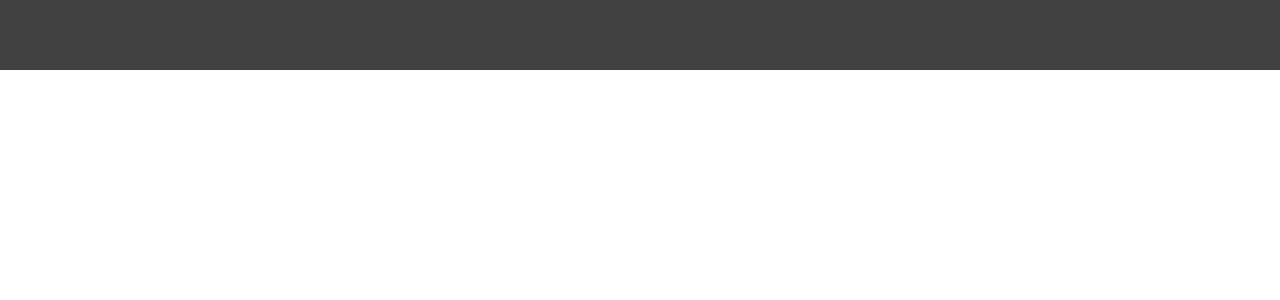
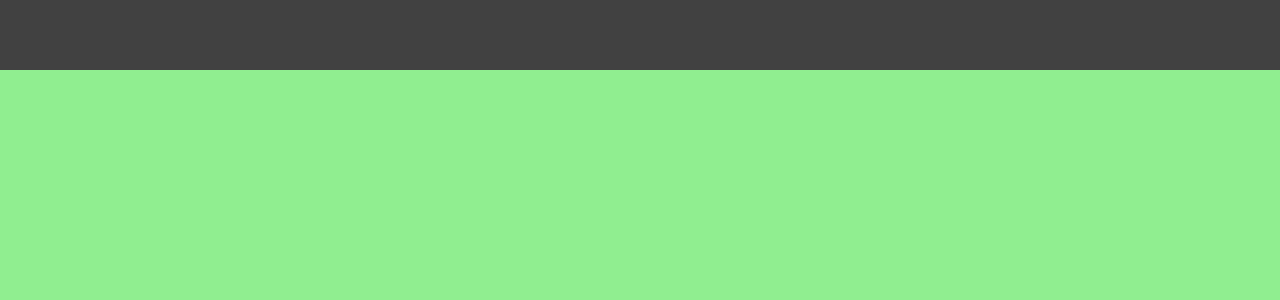
Before and after one commit to KelvinIO/kelvin.io-Portfolio, a React (Create React App) app: page / in a window 1280 px wide. Shown: the top 300 px of the page. Built offline with nearby package versions, Linux system fonts and the light colour scheme.

Commit message:
Added styling to sections and snapscrolling

```diff
--- a/public/index.html
+++ b/public/index.html
@@ -13,6 +13,7 @@
       *{
         font-family: 'Roboto', sans-serif;
         margin: 0;
+        overflow-x: hidden;
       }
    </style>
   </head>
--- a/src/App.jsx
+++ b/src/App.jsx
@@ -3,6 +3,8 @@ import Intro from "./components/intro/Intro";
 import Portfolio from "./components/portfolio/Portfolio";
 import Projects from "./components/projects/Projects";
 import Contact from "./components/contact/Contact";
+
+import "./app.scss"
 
 function App() {
   return (
--- /dev/null
+++ b/src/app.scss
@@ -0,0 +1,20 @@
+.app{
+    height: 100vh;
+
+    .sections{
+        width: 100%;
+        height: calc(100vh - 70px); // to make room for top bar
+        background-color: lightseagreen;
+        position: relative;
+        top: 70px;
+        scroll-snap-type: y mandatory; //add snap scrolling
+        scrollbar-width: none; //disable scroll for FF
+        &::-webkit-scrollbar{ display: none; } // for other browsers
+
+        > *{  // for each element inside (intro, projects, etc)
+            width: 100vw;
+            height: calc(100vh - 70px);
+            scroll-snap-align: start;
+        }
+    }
+}
--- a/src/components/topbar/topbar.scss
+++ b/src/components/topbar/topbar.scss
@@ -2,4 +2,7 @@
     width: 100%;
     height: 70px;
     background-color: #414141;
+    position: fixed;
+    top: 0;
+    z-index: 2; // show topbar when scrolling
 }
```
